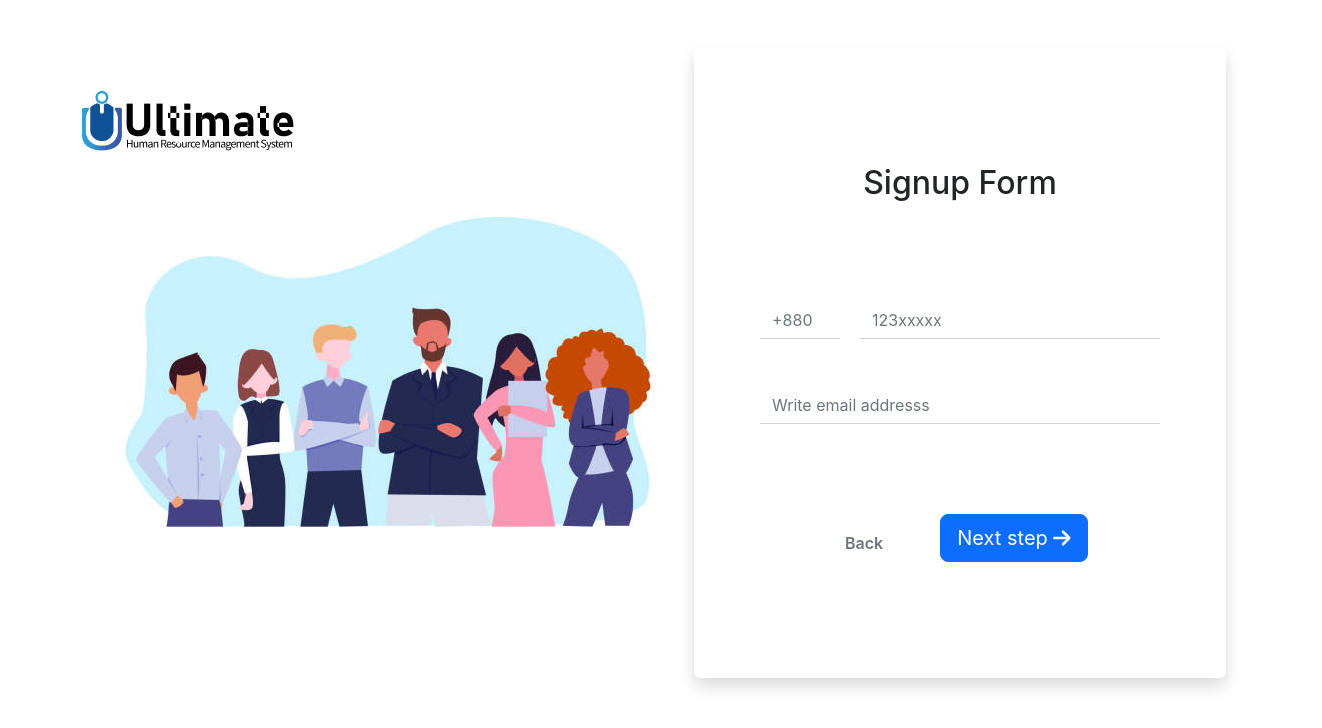
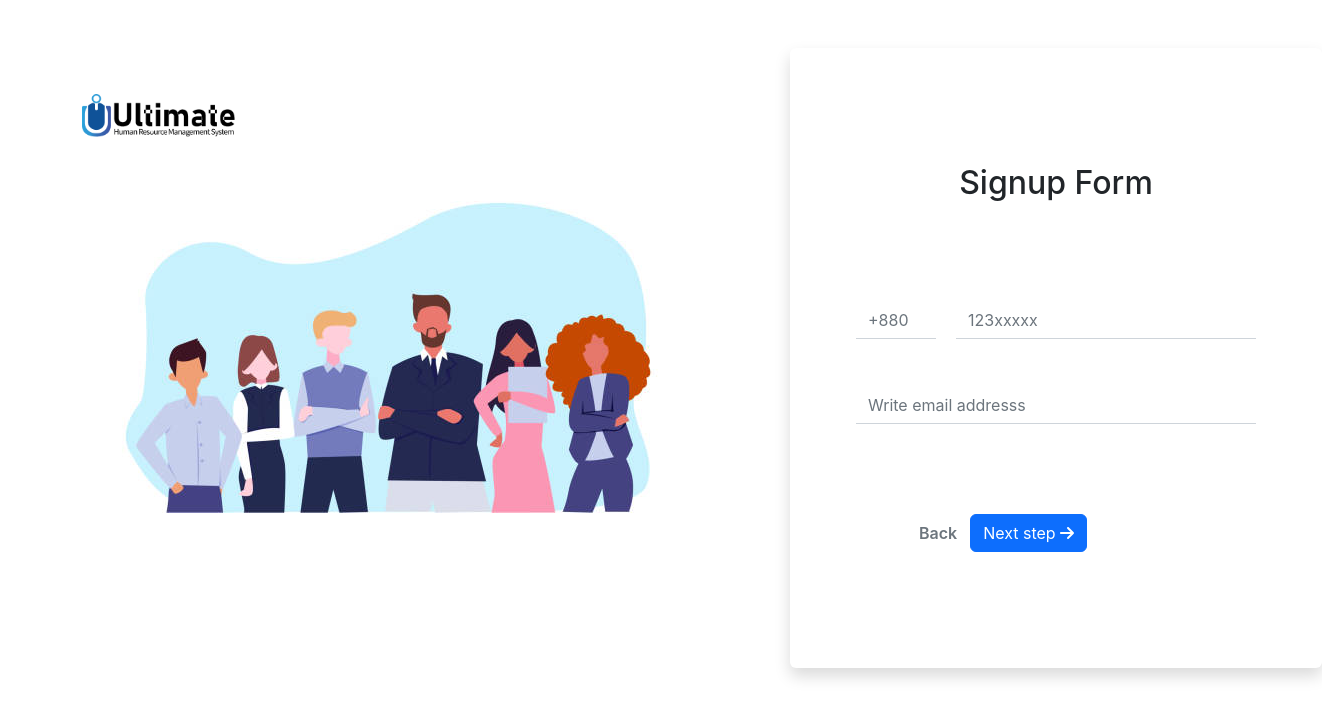
Before and after one commit to siambd/nexisltd-task, a React (Create React App) app: page /SignUp2 in a window 1280 px wide. Shown: the top 728 px of the page, 1322 px wide, since content can reach past the window. Built offline with nearby package versions, Linux system fonts and the light colour scheme.

Commit message:
minor change

```diff
--- a/src/Pages/AttendenceForm/AttendenceForm.js
+++ b/src/Pages/AttendenceForm/AttendenceForm.js
@@ -41,20 +41,20 @@ const Attendance = () => {
         attendanceInfoArray.push(value)
     }
 
-//    loaader
-
 
 
     return (
-        <div className='container mx-auto'>
-            <div className="navbar bg-base-100">
-                <img src={logo} alt="logo" className=' w-40 h-14' />
+        <div className='container'>
+            <div className="navbar  ">
+                <img  src={logo} alt="logo" className='img-fluid w-15' />
             </div>
-            <div className='md:mx-0 mx-3'>
-                <h1 className='md:w-[480px] w-full mx-auto bg-blue-600 text-white md:text-4xl text-2xl text-center font-semibold rounded-md mt-5 mb-12 py-4 px-10'>Attendance Information</h1>
+            <div className='d-flex justify-content-center my-3 '>
+            <div className='bg-primary border rounded-3'>
+                <h1 className='text-white text-center  py-3 px-5 '>Attendance Information</h1>
             </div>
-            <div className="overflow-x-auto">
-                <table className="table w-full">
+            </div>
+            <div className="">
+                <table className="table ">
                     <thead>
                         <tr>
                             <th></th>
--- a/src/Pages/LayoutMain/Main.js
+++ b/src/Pages/LayoutMain/Main.js
@@ -10,13 +10,14 @@ const main = () => {
     <div>
       <div className="container  ">
         <div className="  d-xxl-flex d-md-flex align-items-center">
-          <div className="   ">
-            <img src={logo} alt="" className="img-fluid" />
-            <img src={banner} alt="" />
+          <div className=" me-5  ">
+            <div className="img-fluid w-25"> <img src={logo} alt="" className="img-fluid " /></div>
+            <div ><img src={banner} alt="" /></div>
+
           </div>
 
-          <div className="">
-          <div className=" shadow p-3 bg-white rounded mt-5">
+          <div className="mt-sd-0 mt-5">
+          <div className=" shadow p-3 bg-white rounded mt- mt-md-0 ms-5">
             <Outlet></Outlet>
           </div>
           </div>
--- a/src/Pages/Login/Login.js
+++ b/src/Pages/Login/Login.js
@@ -53,7 +53,7 @@ const Login = () => {
             pattern=".{8,}"
             required
           />
-          <div id="PasswordHelp" class="form-text">
+          <div id="PasswordHelp" className="form-text ps-1 ms-5">
             Your Password must be atleast 8 character
           </div>
         </div>
--- a/src/Pages/SignUp/SignUp1/SignUp1.js
+++ b/src/Pages/SignUp/SignUp1/SignUp1.js
@@ -24,7 +24,7 @@ const SignUp1 = () => {
                     <div className='d-flex justify-content-center my-3'>
 
                         <Link to='/SignUp2'>
-                        <button type="button" class="btn btn-primary btn-lg nextStepButton">Next step <FontAwesomeIcon icon={faArrowRight}/>  </button>
+                        <button type="button" class="btn btn-primary btn-xl-lg nextStepButton">Next step <FontAwesomeIcon icon={faArrowRight}/>  </button>
                         </Link>
                     </div>
 
--- a/src/Pages/SignUp/SignUp2/SignUp2.js
+++ b/src/Pages/SignUp/SignUp2/SignUp2.js
@@ -32,15 +32,15 @@ const SignUp1 = () => {
                         required/>
                         </div>
 
-                      <div className='d-flex justify-content-around nextStepBackButton '>
+                      <div className='d-flex justify-content-xxl-around nextStepBackButton'>
                       <div className=''>
                         <Link to= '/'>
-                        <button type="button" class="btn btn-link fw-semibold text-secondary text-decoration-none pt-3"> Back </button>
+                        <button type="button" class="btn btn-link fw-semibold text-secondary text-decoration-none "> Back </button>
                         </Link>
                           </div>
                         <div>
                           <Link to='/SignUp3'>
-                          <button type="submit" class="btn btn-lg btn-primary">Next step  <FontAwesomeIcon icon={faArrowRight}/></button>
+                          <button type="submit" class="btn btn-xl-lg btn-primary">Next step  <FontAwesomeIcon icon={faArrowRight}/></button>
                           </Link>
                         </div>
                       </div>
--- a/src/Pages/SignUp/SignUp3/SignUp3.js
+++ b/src/Pages/SignUp/SignUp3/SignUp3.js
@@ -56,11 +56,11 @@ const SignUp3 = () => {
             <div className="d-flex justify-content-around  signUpBackButton">
               <div className="">
                 <Link to="/SignUp2">
-                <button type="button" class="btn btn-link text-secondary text-decoration-none pt-3">Back</button>
+                <button type="button" class="btn btn-link text-secondary text-decoration-none ">Back</button>
                 </Link>
               </div>
               <div className="">
-              <button type="submit" class="btn btn-lg btn-primary">Sign up</button>
+              <button type="submit" class="btn btn-xl-lg btn-primary">Sign up</button>
 
               </div>
             </div>
```
